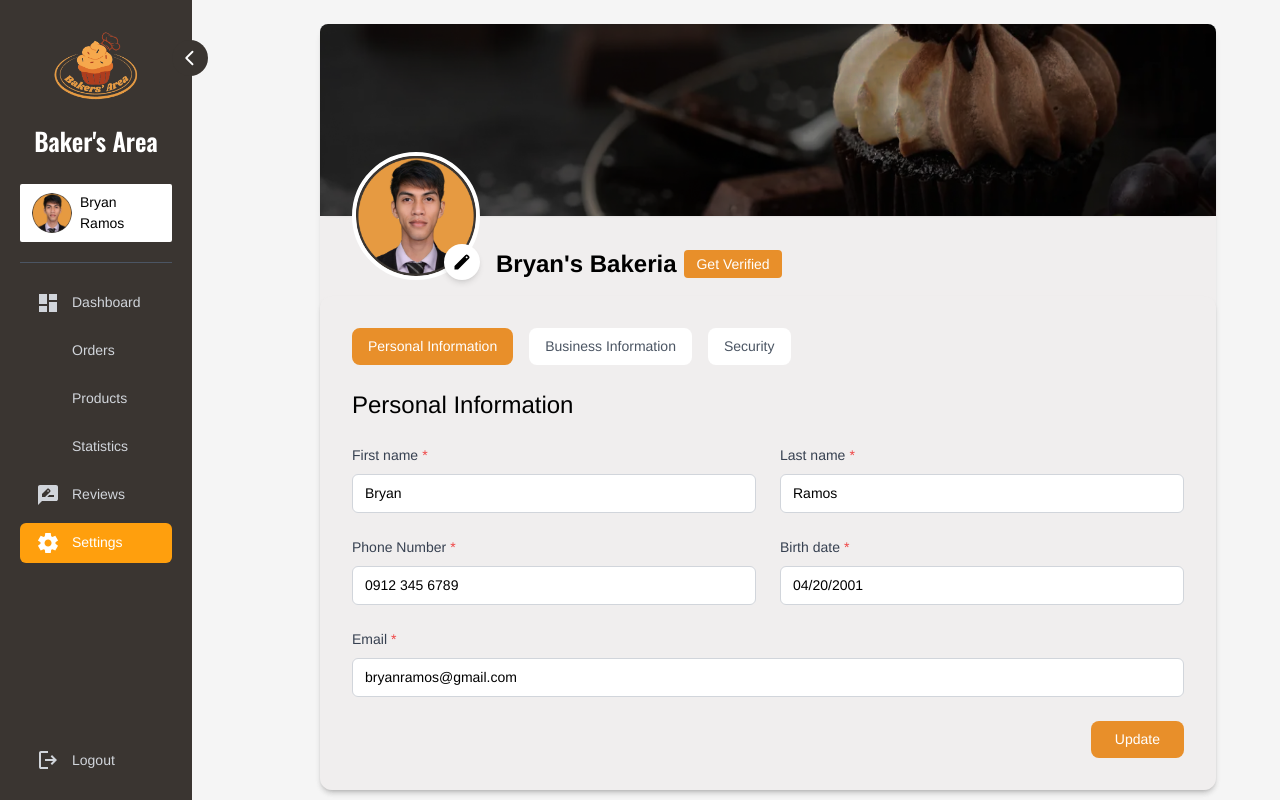
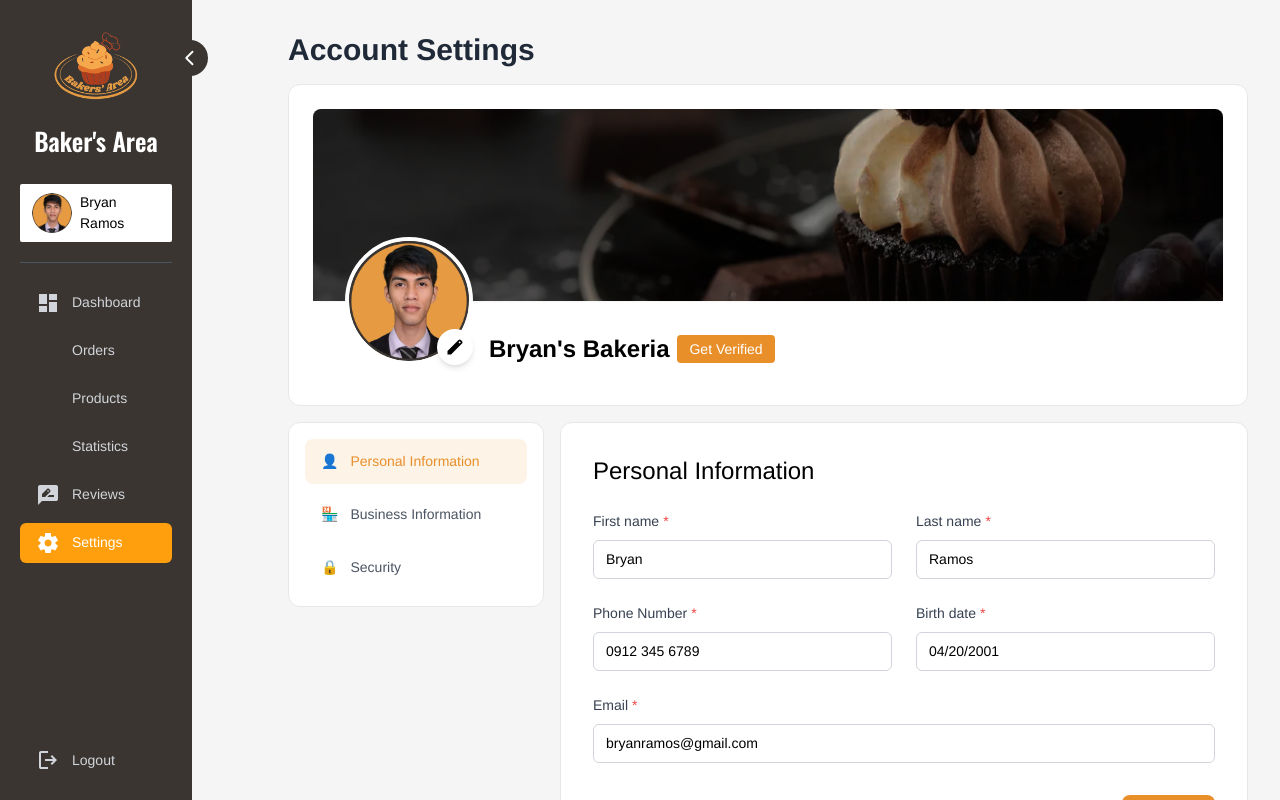
Before and after one commit to BryanIanRamos/Cake-Area, a React (Vite) app: page /dashboard/settings in a window 1280 px wide. Built offline with nearby package versions, Linux system fonts and the light colour scheme; some icons are missing.

Commit message:
Add a verification modal

```diff
--- a/src/components/baker/settings/BusinessInfoForm.jsx
+++ b/src/components/baker/settings/BusinessInfoForm.jsx
@@ -48,6 +48,16 @@ const BusinessInfoForm = ({ formData, handleInputChange }) => {
           className="w-full px-3 py-2 border border-gray-300 rounded-md focus:outline-none"
         />
       </div>
+
+      <div className="mt-8 flex justify-end">
+        <button
+          type="submit"
+          className="bg-[#E88F2A] text-white px-6 py-2.5 rounded-lg hover:bg-[#E88F2A]/90
+            transition-colors duration-200 shadow-sm"
+        >
+          Update
+        </button>
+      </div>
     </div>
   );
 };
--- a/src/components/baker/settings/ProfileHeader.jsx
+++ b/src/components/baker/settings/ProfileHeader.jsx
@@ -1,8 +1,12 @@
-import React from "react";
+import React, { useState } from "react";
 import { Icon } from "@iconify/react";
+import VerificationModal from "./VerificationModal";
 
 const ProfileHeader = ({ profileImage, storeName, verified }) => {
+  const [isModalOpen, setIsModalOpen] = useState(false);
+
   return (
+    <>
       <div className="relative mb-20 bg-white rounded-lg shadow-sm">
         <div className="h-48 bg-gray-200 rounded-t-lg overflow-hidden">
           <img
@@ -10,10 +14,6 @@ const ProfileHeader = ({ profileImage, storeName, verified }) => {
             alt="Cover"
             className="w-full h-full object-cover"
           />
-        {/* <button className="absolute top-4 right-4 bg-white/80 backdrop-blur-sm px-4 py-2 rounded-lg flex items-center gap-2 hover:bg-white/90 transition-colors">
-          <Icon icon="material-symbols:edit" />
-          Edit cover photo
-        </button> */}
         </div>
         <div className="absolute -bottom-16 left-8">
           <div className="relative">
@@ -29,13 +29,20 @@ const ProfileHeader = ({ profileImage, storeName, verified }) => {
         </div>
         <div className="absolute -bottom-16 left-44 flex items-center gap-2">
           <h2 className="text-2xl font-bold">{storeName}</h2>
-        {verified && (
-          <span className="bg-[#E88F2A] text-white text-sm px-3 py-1 rounded">
+          <button
+            onClick={() => setIsModalOpen(true)}
+            className="bg-[#E88F2A] text-white text-sm px-3 py-1 rounded hover:bg-[#da852b]"
+          >
             Get Verified
-          </span>
-        )}
+          </button>
         </div>
       </div>
+
+      <VerificationModal
+        isOpen={isModalOpen}
+        onClose={() => setIsModalOpen(false)}
+      />
+    </>
   );
 };
 
--- a/src/components/baker/settings/SecurityForm.jsx
+++ b/src/components/baker/settings/SecurityForm.jsx
@@ -62,6 +62,16 @@ const SecurityForm = ({ formData, handleInputChange }) => {
           <li>Must contain at least one special character</li>
         </ul>
       </div>
+
+      <div className="mt-8 flex justify-end">
+        <button
+          type="submit"
+          className="bg-[#E88F2A] text-white px-6 py-2.5 rounded-lg hover:bg-[#E88F2A]/90
+            transition-colors duration-200 shadow-sm"
+        >
+          Update
+        </button>
+      </div>
     </div>
   );
 };
--- /dev/null
+++ b/src/components/baker/settings/VerificationModal.jsx
@@ -0,0 +1,113 @@
+import React, { useState } from "react";
+
+const VerificationModal = ({ isOpen, onClose }) => {
+  const [formData, setFormData] = useState({
+    permitNumber: "",
+    expiryDate: "",
+    businessPermitImage: null,
+  });
+
+  const handleInputChange = (e) => {
+    const { name, value } = e.target;
+    setFormData((prev) => ({
+      ...prev,
+      [name]: value,
+    }));
+  };
+
+  const handleImageUpload = (e) => {
+    const file = e.target.files[0];
+    setFormData((prev) => ({
+      ...prev,
+      businessPermitImage: file,
+    }));
+  };
+
+  const handleSubmit = (e) => {
+    e.preventDefault();
+    // Handle form submission here
+    console.log(formData);
+    onClose();
+  };
+
+  if (!isOpen) return null;
+
+  return (
+    <div className="fixed inset-0 bg-black bg-opacity-50 flex items-center justify-center z-50">
+      <div className="bg-white rounded-lg p-8 max-w-xl w-full mx-4">
+        <div className="border border-[#E88F2A] rounded-lg p-8">
+          <h2 className="text-2xl font-semibold text-[#E88F2A] text-center mb-2">
+            Get Verified
+          </h2>
+          <p className="text-gray-600 text-center mb-8">
+            Please provide your business permit information to verify your
+            account
+          </p>
+
+          <form onSubmit={handleSubmit} className="space-y-6">
+            <div>
+              <label className="block text-gray-700 mb-1">
+                Business Permit Number <span className="text-red-500">*</span>
+              </label>
+              <input
+                type="text"
+                name="permitNumber"
+                value={formData.permitNumber}
+                onChange={handleInputChange}
+                placeholder="Enter your permit number"
+                className="w-full px-4 py-2 rounded-lg border border-gray-300 focus:outline-none focus:border-[#E88F2A]"
+                required
+              />
+            </div>
+
+            <div>
+              <label className="block text-gray-700 mb-1">
+                Expiry Date <span className="text-red-500">*</span>
+              </label>
+              <input
+                type="date"
+                name="expiryDate"
+                value={formData.expiryDate}
+                onChange={handleInputChange}
+                className="w-full px-4 py-2 rounded-lg border border-gray-300 focus:outline-none focus:border-[#E88F2A]"
+                required
+              />
+            </div>
+
+            <div>
+              <label className="block text-gray-700 mb-1">
+                Business Permit Image <span className="text-red-500">*</span>
+              </label>
+              <input
+                type="file"
+                name="businessPermitImage"
+                onChange={handleImageUpload}
+                className="w-full px-4 py-2 rounded-lg border border-gray-300 focus:outline-none focus:border-[#E88F2A]"
+                accept="image/*"
+                required
+              />
+            </div>
+
+            <div className="flex gap-4 justify-center mt-8">
+              <button
+                type="button"
+                onClick={onClose}
+                className="px-8 py-2 rounded-lg border border-gray-300 text-gray-600 hover:bg-gray-50"
+              >
+                Back
+              </button>
+              <button
+                type="submit"
+                className="px-8 py-2 rounded-lg bg-[#E88F2A] text-white hover:bg-[#da852b]"
+              >
+                Next
+              </button>
+            </div>
+          </form>
+        </div>
+      </div>
+    </div>
+  );
+};
+
+export default VerificationModal;
--- a/src/pages/baker/Settings.jsx
+++ b/src/pages/baker/Settings.jsx
@@ -1,11 +1,10 @@
 import React, { useState } from "react";
 import Sidebar from "../../components/baker/Sidebar";
-import profileImage from "../../assets/Dummy_Profile.png";
 import ProfileHeader from "../../components/baker/settings/ProfileHeader";
-import SettingsTabs from "../../components/baker/settings/SettingsTabs";
 import PersonalInfoForm from "../../components/baker/settings/PersonalInfoForm";
 import BusinessInfoForm from "../../components/baker/settings/BusinessInfoForm";
 import SecurityForm from "../../components/baker/settings/SecurityForm";
+import DummyProfile from "../../assets/Dummy_Profile.png";
 
 const Settings = () => {
   const [isSidebarExpanded, setIsSidebarExpanded] = useState(true);
@@ -26,6 +25,7 @@ const Settings = () => {
       "A premium bakery offering delicious pastries and custom cakes for all occasions.",
     currentPassword: "",
     confirmPassword: "",
+    profileImage: DummyProfile,
   });
 
   const handleInputChange = (e) => {
@@ -36,10 +36,11 @@ const Settings = () => {
     }));
   };
 
-  const handleSubmit = (e) => {
-    e.preventDefault();
-    console.log("Form submitted:", formData);
-  };
+  const tabs = [
+    { id: "profile", label: "Personal Information", icon: "👤" },
+    { id: "business", label: "Business Information", icon: "🏪" },
+    { id: "security", label: "Security", icon: "🔒" },
+  ];
 
   return (
     <div className="flex h-screen bg-[#F5F5F5]">
@@ -48,50 +49,92 @@ const Settings = () => {
         setIsExpanded={setIsSidebarExpanded}
       />
       <main
-        className={`transition-all duration-300 flex-1 overflow-y-auto p-6
+        className={`transition-all duration-300 flex-1 overflow-y-auto p-8
           ${isSidebarExpanded ? "ml-64" : "ml-20"}`}
       >
-        <div className="max-w-4xl mx-auto bg-[#f0eeee] rounded-xl shadow-md">
+        <div className="max-w-5xl mx-auto">
+          {/* Header Section */}
+          <div className="flex items-center justify-between mb-4">
+            <h1 className="text-3xl font-bold text-gray-800">
+              Account Settings
+            </h1>
+          </div>
+
+          {/* Profile Card */}
+          <div className="bg-white rounded-xl border border-gray-200 p-6 mb-4">
             <ProfileHeader
-            profileImage={profileImage}
+              profileImage={formData.profileImage}
               storeName={formData.storeName}
               verified={formData.verified}
             />
+          </div>
 
-          <div className="mt-6 bg-[#f0eeee] rounded-xl p-8 shadow-md">
-            <form onSubmit={handleSubmit}>
-              <SettingsTabs activeTab={activeTab} setActiveTab={setActiveTab} />
+          {/* Navigation and Form Container */}
+          <div className="flex gap-4">
+            {/* Left Navigation */}
+            <div className="w-64 shrink-0">
+              <nav className="bg-white rounded-xl border border-gray-200 p-4">
+                <button
+                  onClick={() => setActiveTab("profile")}
+                  className={`w-full text-left px-4 py-3 rounded-lg mb-2 flex items-center gap-3
+                    ${
+                      activeTab === "profile"
+                        ? "bg-[#FDF3E7] text-[#E88F2A]"
+                        : "hover:bg-gray-50 text-gray-600"
+                    }`}
+                >
+                  <span>👤</span> Personal Information
+                </button>
+                <button
+                  onClick={() => setActiveTab("business")}
+                  className={`w-full text-left px-4 py-3 rounded-lg mb-2 flex items-center gap-3
+                    ${
+                      activeTab === "business"
+                        ? "bg-[#FDF3E7] text-[#E88F2A]"
+                        : "hover:bg-gray-50 text-gray-600"
+                    }`}
+                >
+                  <span>🏪</span> Business Information
+                </button>
+                <button
+                  onClick={() => setActiveTab("security")}
+                  className={`w-full text-left px-4 py-3 rounded-lg flex items-center gap-3
+                    ${
+                      activeTab === "security"
+                        ? "bg-[#FDF3E7] text-[#E88F2A]"
+                        : "hover:bg-gray-50 text-gray-600"
+                    }`}
+                >
+                  <span>🔒</span> Security
+                </button>
+              </nav>
+            </div>
 
+            {/* Right Form Section */}
+            <div className="flex-1">
+              <div className="bg-white rounded-xl border border-gray-200 p-8">
+                <form>
                   {activeTab === "profile" && (
                     <PersonalInfoForm
                       formData={formData}
                       handleInputChange={handleInputChange}
                     />
                   )}
-
                   {activeTab === "business" && (
                     <BusinessInfoForm
                       formData={formData}
                       handleInputChange={handleInputChange}
                     />
                   )}
-
                   {activeTab === "security" && (
                     <SecurityForm
                       formData={formData}
                       handleInputChange={handleInputChange}
                     />
                   )}
-
-              <div className="mt-6 flex justify-end">
-                <button
-                  type="submit"
-                  className="bg-[#E88F2A] text-white px-6 py-2 rounded-lg hover:bg-[#E88F2A]/90"
-                >
-                  Update
-                </button>
+                </form>
               </div>
-            </form>
+            </div>
           </div>
         </div>
       </main>
```
Also changed, not shown: src/components/baker/settings/PersonalInfoForm.jsx (+10 -0 lines). Lines whose indentation alone changed are shown as unchanged.
